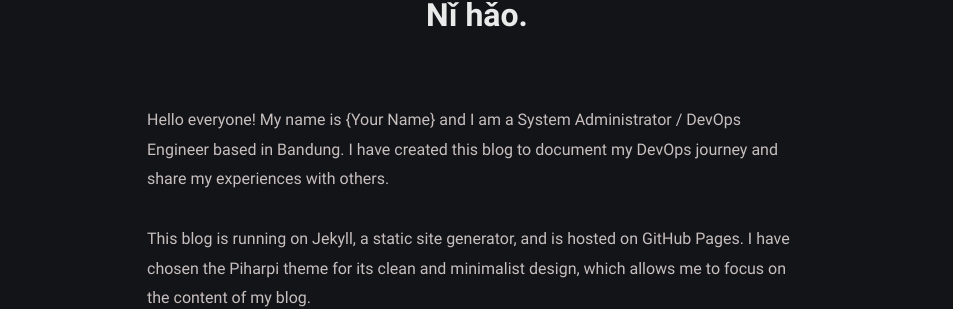
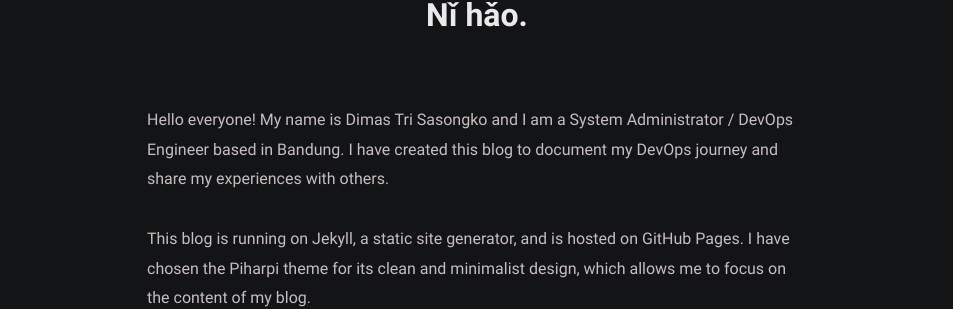
Before and after one commit to maginati0n/personal, a Jekyll site: the page built from about.md, in a window 1280 px wide. Shown: the part 196-505 px from the top of the page, without its empty margins (163-1116 px from the left). Built offline with Jekyll 4.4.1, drawn with Linux system fonts in a browser that asks for light colours.

Commit message:
Replace Name

```diff
--- a/about.md
+++ b/about.md
@@ -2,13 +2,13 @@
 title: Nǐ hǎo
 permalink: /about/
 layout: page
-excerpt:  Hello everyone! My name is {Your Name} and I am a System Administrator / DevOps Engineer based in Bandung. I have created this blog to document my DevOps journey and share my experiences with others.
+excerpt:  Hello everyone! My name is Dimas Tri Sasongko and I am a System Administrator / DevOps Engineer based in Bandung. I have created this blog to document my DevOps journey and share my experiences with others.
 comments: false
 ---
 
 
 
-Hello everyone! My name is {Your Name} and I am a System Administrator / DevOps Engineer based in Bandung. I have created this blog to document my DevOps journey and share my experiences with others.
+Hello everyone! My name is Dimas Tri Sasongko and I am a System Administrator / DevOps Engineer based in Bandung. I have created this blog to document my DevOps journey and share my experiences with others.
 
 This blog is running on Jekyll, a static site generator, and is hosted on GitHub Pages. I have chosen the Piharpi theme for its clean and minimalist design, which allows me to focus on the content of my blog.
 
```
